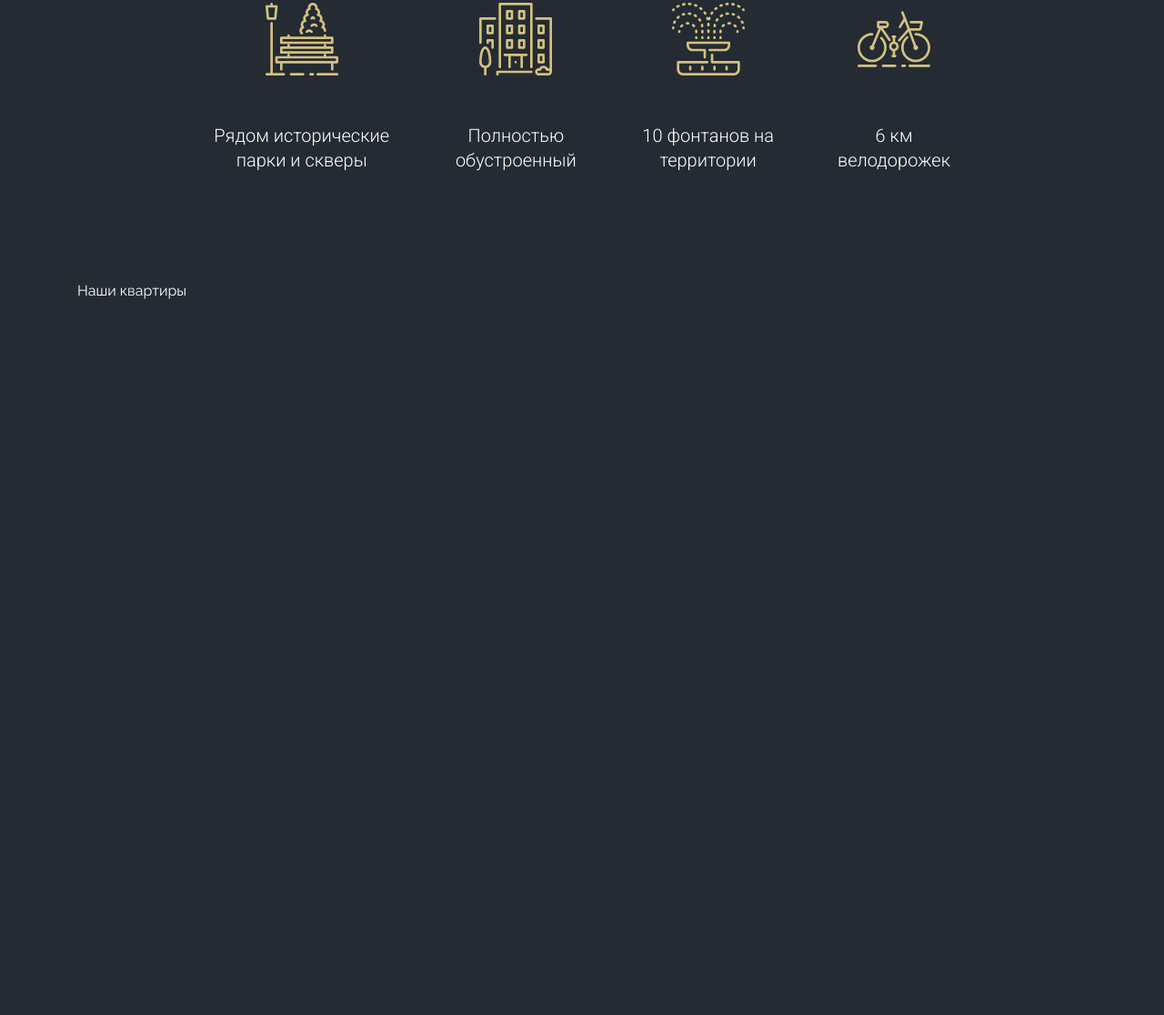
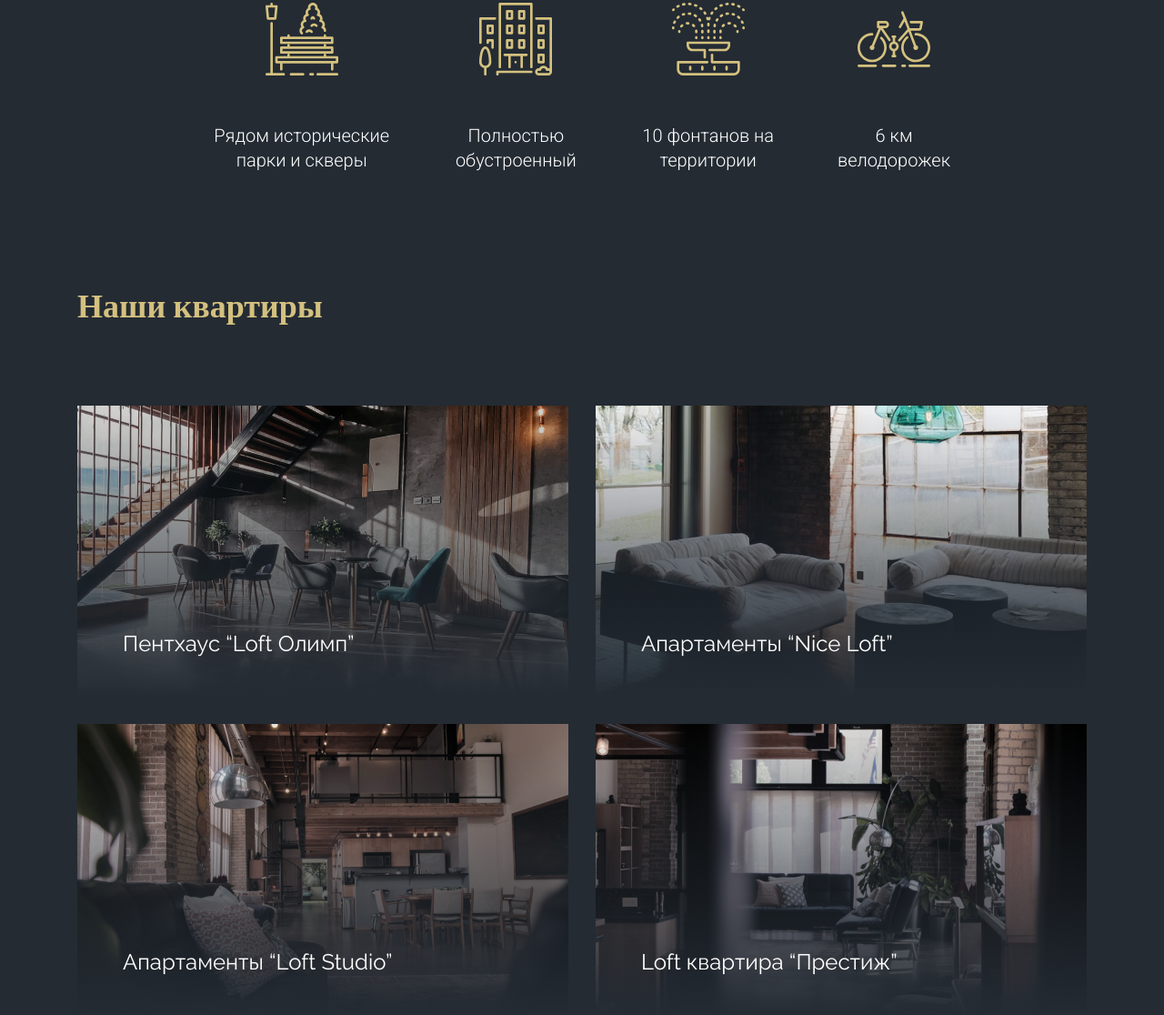
Before and after one commit to nikitanevskij/LoftHouse, a plain HTML site: page index.html in a window 1280 px wide. Shown: the part 957-2073 px from the top of the page at 91% size. Before the commit the page ends 1286 px from the top, so only its background shows below. Drawn offline with nearby package versions, Linux system fonts and the light colour scheme.

Commit message:
add apparmentsSection

```diff
--- a/index.html
+++ b/index.html
@@ -76,10 +76,38 @@
             <h2 class="title-2">Наши квартиры</h2>
           </div>
           <div class="apartments__cards">
-            <div class="apartments__card"></div>
-            <div class="apartments__card"></div>
-            <div class="apartments__card"></div>
-            <div class="apartments__card"></div>
+            <a href="#1" class="card">
+              <img
+                src="./img/apartments/aparment1.jpg"
+                alt="Пентхаус “Loft Олимп”"
+                class="card__img"
+              />
+              <p class="card__title">Пентхаус “Loft Олимп”</p>
+            </a>
+            <a href="#1" class="card">
+              <img
+                src="./img/apartments/aparment2.jpg"
+                alt="Пентхаус “Loft Олимп”"
+                class="card__img"
+              />
+              <p class="card__title">Апартаменты “Nice Loft”</p>
+            </a>
+            <a href="#1" class="card">
+              <img
+                src="./img/apartments/aparment3.jpg"
+                alt="Пентхаус “Loft Олимп”"
+                class="card__img"
+              />
+              <p class="card__title">Апартаменты “Loft Studio”</p>
+            </a>
+            <a href="#1" class="card">
+              <img
+                src="./img/apartments/aparment4.jpg"
+                alt="Пентхаус “Loft Олимп”"
+                class="card__img"
+              />
+              <p class="card__title">Loft квартира “Престиж”</p>
+            </a>
           </div>
         </div>
       </section>
--- a/scss/base/_base.scss
+++ b/scss/base/_base.scss
@@ -26,3 +26,10 @@ a {
 .text-right {
   text-align: right;
 }
+
+.title-2 {
+  color: $accent;
+  font-family: $font-accent;
+  font-size: 36px;
+  font-weight: 700;
+}
--- a/scss/blocks/_apartments.scss
+++ b/scss/blocks/_apartments.scss
@@ -0,0 +1,3 @@
+.apatments__title {
+  margin-bottom: 88px;
+}
--- /dev/null
+++ b/scss/blocks/_card.scss
@@ -0,0 +1,62 @@
+.card {
+  position: relative;
+  display: inline-block;
+  overflow: hidden;
+
+  &::before {
+    content: "";
+    z-index: 6;
+    position: absolute;
+    left: 0;
+    bottom: 0;
+    width: 100%;
+    height: 100%;
+    background: linear-gradient(180deg, rgba(36, 43, 51, 0) 0%, $dark 100%);
+  }
+
+  &::after {
+    opacity: 0;
+    content: "";
+    z-index: 7;
+    position: absolute;
+    left: 15px;
+    right: 15px;
+    top: 15px;
+    bottom: 15px;
+    border: 3px double rgba(255, 255, 255, 0.4);
+    transition: opacity 0.2s ease-in;
+  }
+  &:hover {
+    color: $white;
+  }
+  &:hover::after {
+    opacity: 1;
+  }
+}
+
+.card__title {
+  position: absolute;
+  z-index: 8;
+  left: 50px;
+  right: 10px;
+  bottom: 44px;
+  font-size: 24px;
+}
+
+.apartments__cards {
+  display: grid;
+  grid-template-columns: repeat(2, 1fr);
+  // grid-template-columns: repeat(auto-fit, minmax(290px, 1fr));
+  gap: 30px;
+}
+
+.card__img {
+  position: relative;
+  z-index: 5;
+  transition: all 0.2s ease-in;
+}
+
+.card:hover .card__img {
+  transform: scale(1.1);
+  filter: contarst(110%) brightness(1.2) saturate(1.2);
+}
--- a/scss/main.scss
+++ b/scss/main.scss
@@ -9,3 +9,4 @@
 @import "./blocks/info";
 @import "./blocks/benefits";
 @import "./blocks/apartments";
+@import "./blocks/card";
```
Also changed, not shown: css/main.css, css/main.min.css.
